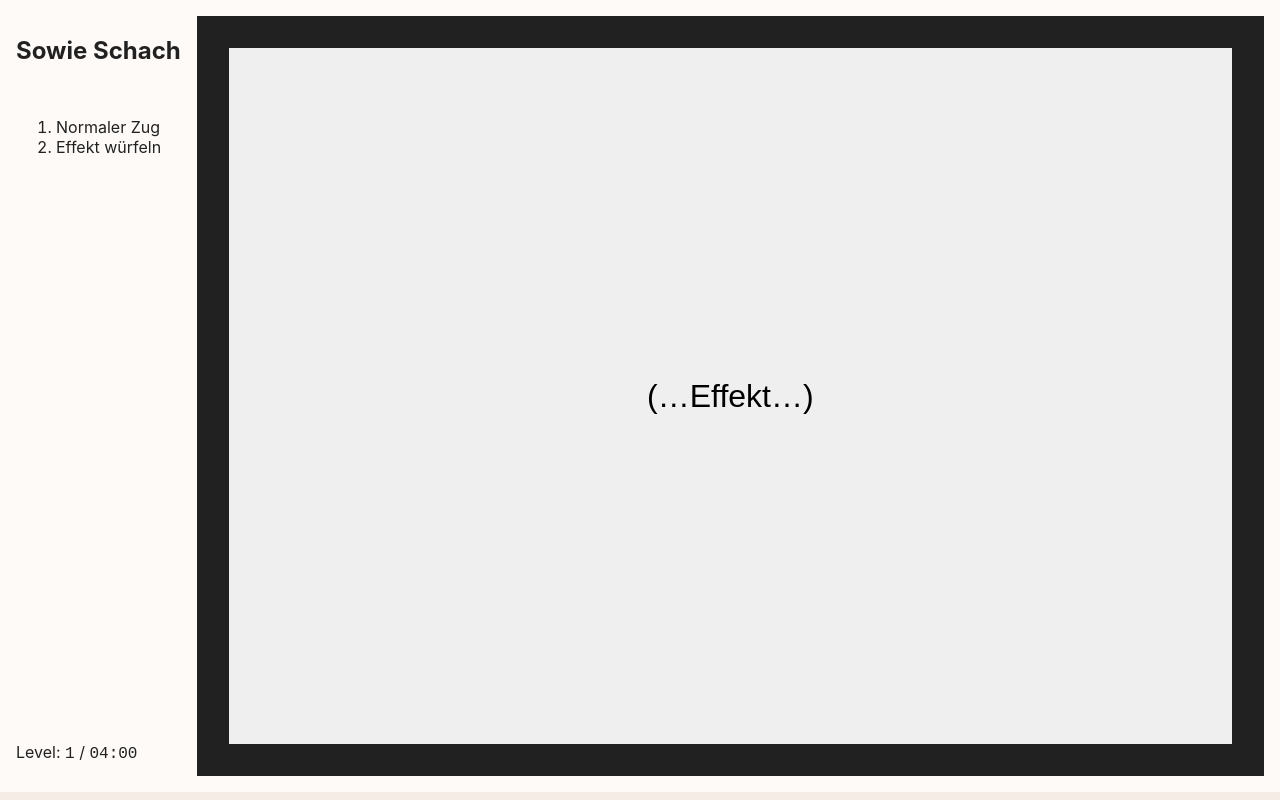
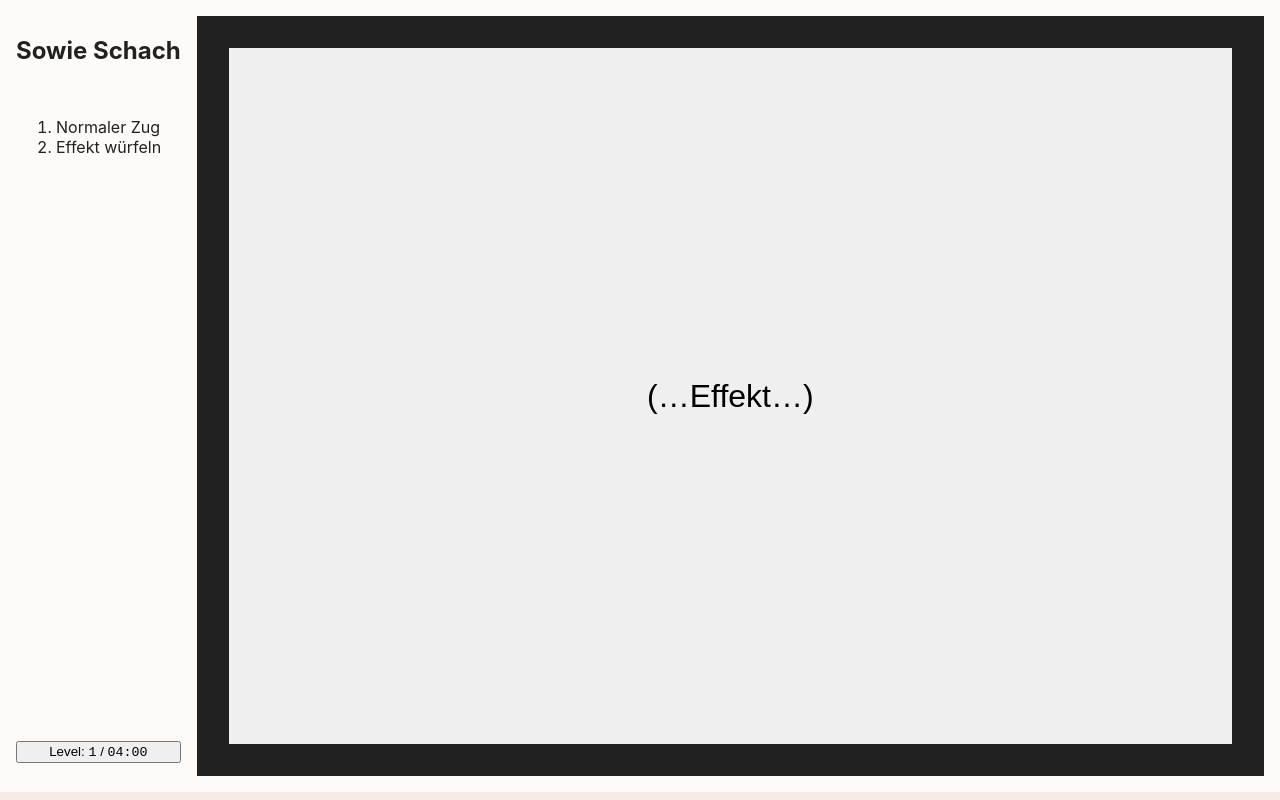
Before and after one commit to gitbreaker222/sowieschach, a SvelteKit app: page / in a window 1280 px wide. Shown: the top 800 px of the page. Built offline with nearby package versions, Linux system fonts and the light colour scheme.

Commit message:
adds start-stop-button on section-1

```diff
--- a/src/routes/+page.svelte
+++ b/src/routes/+page.svelte
@@ -133,7 +133,9 @@
 
     <button class="button--effect g_pre-line" on:click={chooseEffect}>{currentEffect}</button>
 
-    <div class="monitor">Level: <code>{level}</code> / <code>{timer}</code></div>
+    <button class="monitor" on:click={handleStartStop}>
+      Level: <code>{level}</code> / <code>{timer}</code>
+    </button>
   </section>
 
   <section class="s_timer">
```
